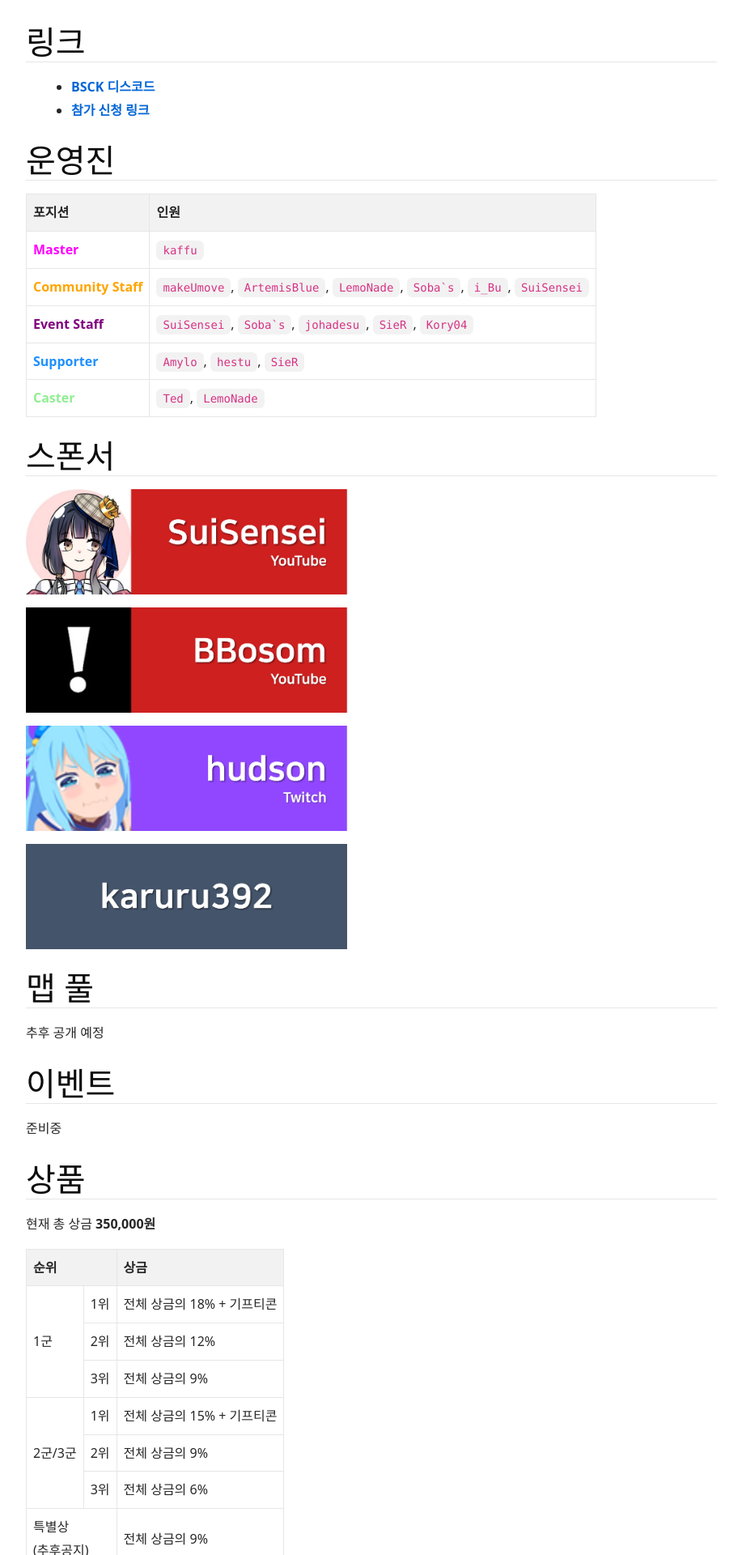
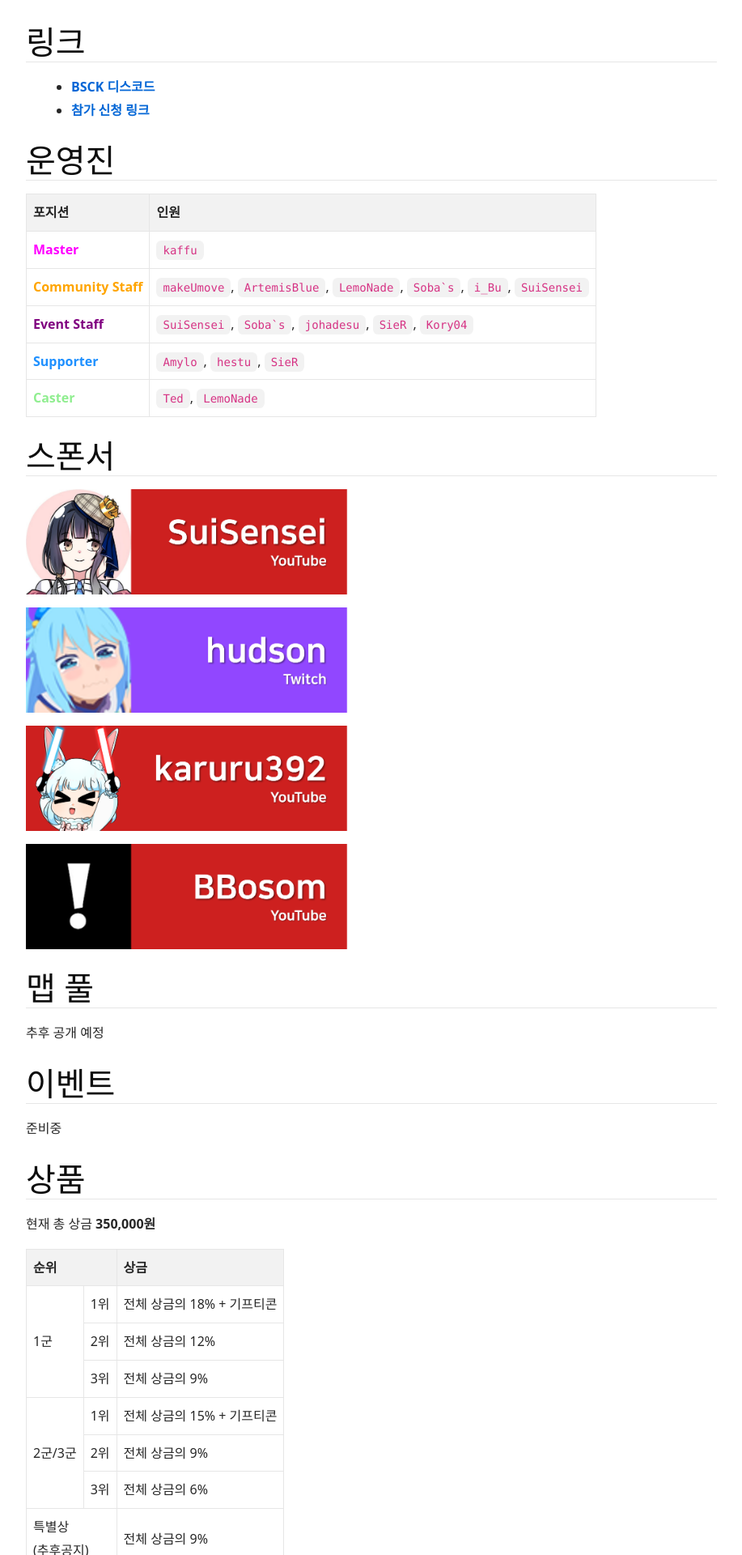
Before and after one commit to BSCKorea/bsckorea.github.io, a Jekyll site: the page built from _posts/kbl_2/2022-03-03-Korea-BeatSaber-League-2.md, in a window 1280 px wide. Shown: the part 2362-4282 px from the top of the page at 81% size, without its empty margins (71-988 px from the left). Built offline with Jekyll 4.4.1, drawn with Linux system fonts in a browser that asks for light colours; nearby versions of some CDN libraries.

Commit message:
edit sponsor banner

```diff
--- a/_posts/kbl_2/2022-03-03-Korea-BeatSaber-League-2.md
+++ b/_posts/kbl_2/2022-03-03-Korea-BeatSaber-League-2.md
@@ -54,11 +54,11 @@
 
 [![/img/kbl2/yt_suisensei.png](/img/kbl2/yt_suisensei.png){: height="130"}](https://www.youtube.com/channel/UC-KEGTtGEJCKwwVyZ1QCcjw)
 
-[![/img/kbl2/yt_bbosom.png](/img/kbl2/yt_bbosom.png){: height="130"}](https://youtube.com/channel/UCd6ENct-AAupVDQ0EYqUgXQ)
-
 [![/img/kbl2/tw_hudson.png](/img/kbl2/tw_hudson.png){: height="130"}](https://www.twitch.tv/tit99hds)
 
-![/img/kbl2/none_karuru.png](/img/kbl2/none_karuru.png){: height="130"}
+[![/img/kbl2/yt_karuru.png](/img/kbl2/yt_karuru.png){: height="130"}](https://www.youtube.com/channel/UCsQJiZvaBHKCh49_OgSt_ng)
+
+[![/img/kbl2/yt_bbosom.png](/img/kbl2/yt_bbosom.png){: height="130"}](https://youtube.com/channel/UCd6ENct-AAupVDQ0EYqUgXQ)
 
 # 맵 풀
 
```
Also changed, not shown: img/kbl2/yt_karuru.png (added).
